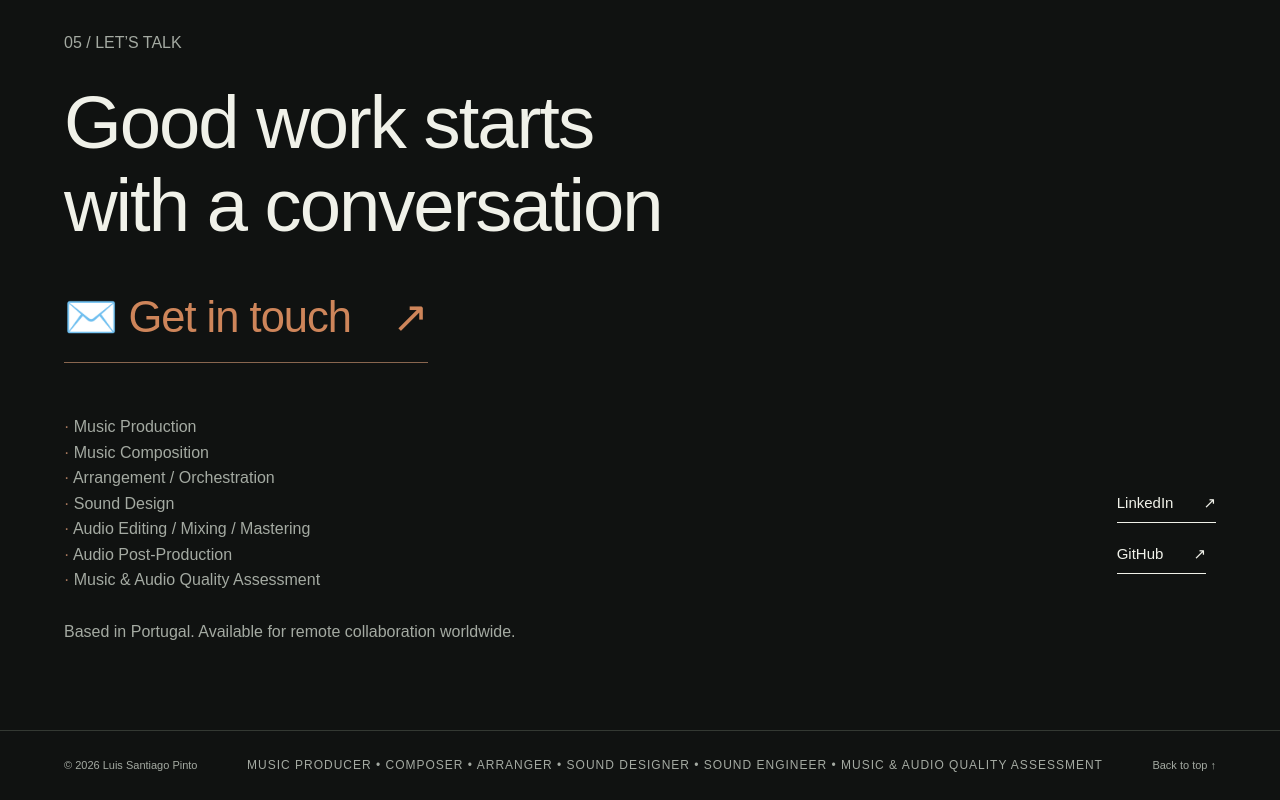
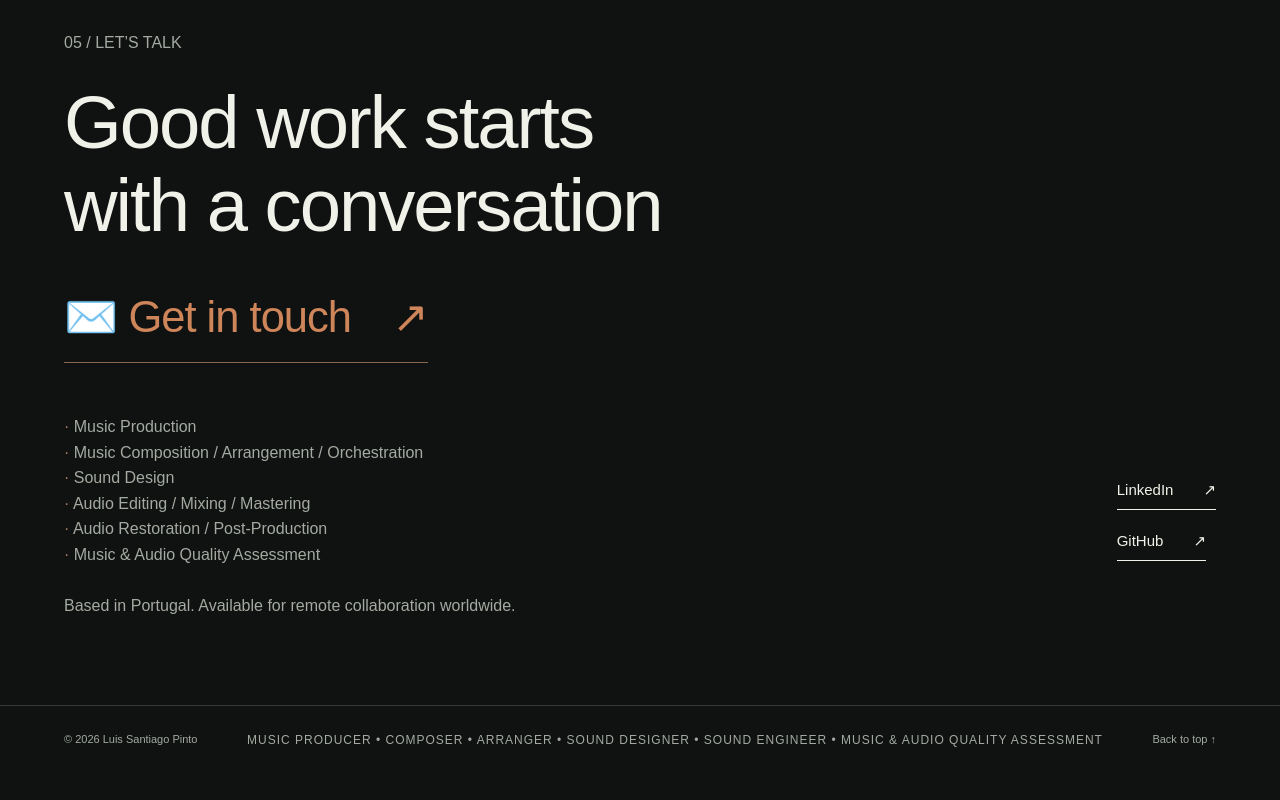
Before and after one commit to DikLine/LuisPintoMusic, a plain HTML site: page index.html in a window 1280 px wide. Shown: the part 7220-8020 px from the top of the page. After the commit the page ends 7995 px from the top, so only its background shows below. Drawn offline with Linux system fonts and the light colour scheme.

Commit message:
Consolidate music services in contact section

```diff
--- a/index.html
+++ b/index.html
@@ -535,11 +535,10 @@ SOUND DESIGNER <span>•</span> SOUND ENGINEER</p>
 <a class="email" href="mailto:luispinto-music@outlook.com">✉️ Get in touch <span aria-hidden="true">↗</span></a>
       <div class="contact-bottom">
         <p><span>·</span> Music Production<br>
-        <span>·</span> Music Composition<br>
-        <span>·</span> Arrangement / Orchestration<br>
+        <span>·</span> Music Composition / Arrangement / Orchestration<br>
         <span>·</span> Sound Design<br>
         <span>·</span> Audio Editing / Mixing / Mastering<br>
-        <span>·</span> Audio Post-Production<br>
+        <span>·</span> Audio Restoration / Post-Production<br>
         <span>·</span> Music &amp; Audio Quality Assessment<br>
         <br>Based in Portugal. Available for remote collaboration worldwide.</p>
         <div class="contact-socials">
```
